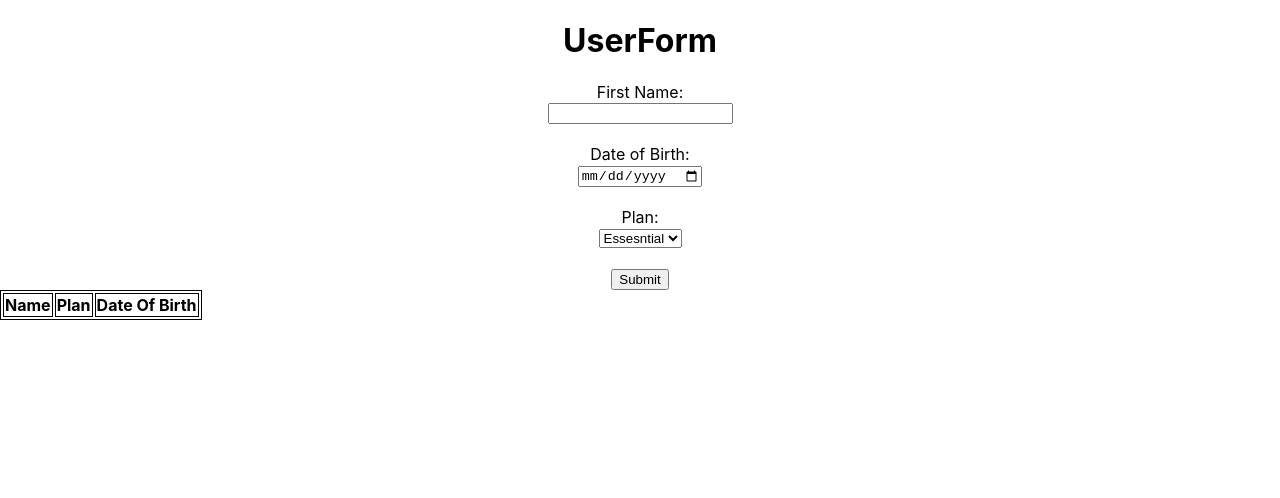
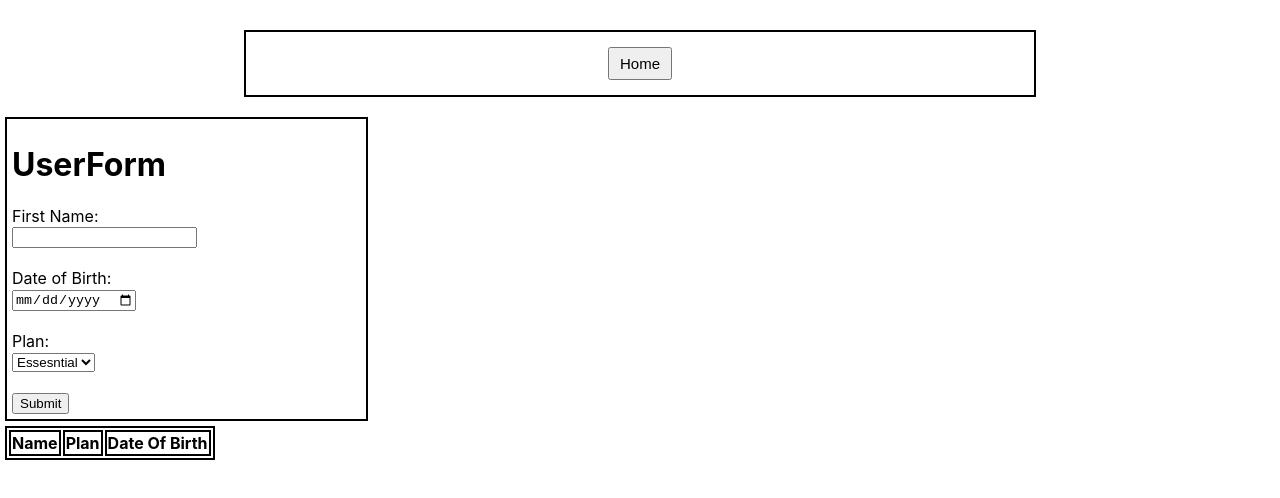
Before and after one commit to sbm1998/NewTask, a React (Create React App) app: page /form in a window 1280 px wide. Shown: the top 498 px of the page. Built offline with nearby package versions, Linux system fonts and the light colour scheme.

Commit message:
style_added_and_api_call_alert

```diff
--- a/package.json
+++ b/package.json
@@ -21,6 +21,7 @@
     "react-dom": "^17.0.2",
     "react-router-dom": "^5.2.0",
     "react-scripts": "4.0.3",
+    "reactstrap": "^9.0.1",
     "typescript": "^4.4.4",
     "web-vitals": "^1.1.2"
   },
--- a/src/App.css
+++ b/src/App.css
@@ -1,3 +1,4 @@
+/* @import "bootstrap/dist/css/bootstrap.css"; */
 .App {
   text-align: center;
 }
--- a/src/Components/RandomData.tsx
+++ b/src/Components/RandomData.tsx
@@ -20,11 +20,6 @@ const RandomData: React.FC<Props> = (props) => {
     changeAllUsersSubscriptionPlan,
   } = props.UsersStore;
 
-  console.log(users);
-
-  // useEffect(() => {
-  //     props.UsersStore.getUserData()
-  // }, [])
   const getData = () => {
     props.UsersStore.getUserData();
   };
@@ -34,6 +29,7 @@ const RandomData: React.FC<Props> = (props) => {
   };
   return (
     <div>
+      <div className="designButton">
         <button
           onClick={() => {
             history.push("/form");
@@ -51,9 +47,13 @@ const RandomData: React.FC<Props> = (props) => {
         <button className="fetchUser" onClick={getData}>
           Fetch Users
         </button>
-      <button className="updateplan " onClick={changeAllUsersSubscriptionPlan}>
+        <button
+          className="updateplan "
+          onClick={changeAllUsersSubscriptionPlan}
+        >
           Update subscription plan
         </button>
+      </div>
 
       <div>
         {loadingUser ? (
@@ -72,7 +72,6 @@ const RandomData: React.FC<Props> = (props) => {
                 return (
                   <tr>
                     <td> {item.username}</td>
-
                     <td>
                       {item.changingPlan ? <div>changing..</div> : item.plan}
                     </td>
--- a/src/Components/SearchUsers.tsx
+++ b/src/Components/SearchUsers.tsx
@@ -1,6 +1,7 @@
 import React, { useEffect, ChangeEvent } from "react";
 import { inject, observer } from "mobx-react";
 import { UsersStore } from "../Stores/Users";
+import { useHistory } from "react-router-dom";
 import "./Style.css";
 
 type StoreProps = {
@@ -10,6 +11,7 @@ type StoreProps = {
 interface Props extends StoreProps {}
 
 const SearchUsers: React.FC<Props> = (props) => {
+  let history = useHistory();
   const { setSearchText, searchText, getFilterUsers } = props.UsersStore;
 
   useEffect(() => {
@@ -27,6 +29,15 @@ const SearchUsers: React.FC<Props> = (props) => {
   return (
     <>
       <h1>User Search Form</h1>
+      <div className="designButton">
+        <button
+          onClick={() => {
+            history.push("/");
+          }}
+        >
+          Home
+        </button>
+      </div>
       <form>
         SearchBox:{" "}
         <input
@@ -37,7 +48,6 @@ const SearchUsers: React.FC<Props> = (props) => {
           value={searchText}
         />
         <br />
-        {/* <button>Submit</button>  */}
         <br />
       </form>
 
@@ -62,5 +72,4 @@ const SearchUsers: React.FC<Props> = (props) => {
     </>
   );
 };
-
 export default inject("UsersStore")(observer(SearchUsers));
--- a/src/Components/Style.css
+++ b/src/Components/Style.css
@@ -1,13 +1,15 @@
 .fetchUser{
+    color: #fff;
     background-color: red;
     border-radius: 15px;
     font-size: large;
-    font-weight: bold;
+    font-weight: 500;
 }
 .updateplan{
+    color: #fff;
     background-color: blue;
     font-size: medium;
-    font-weight: bold;
+    font-weight: 500;
 }
 .cancelupdate{
     background-color: green;
@@ -15,5 +17,38 @@
     font-weight: bold;
 }
 table, th, td {
-    border: 1px solid black;
+    border: 2px solid black;
+    margin: 5px;
+    border-collapse: unset;
   }
+
+table button {
+      border: 2px solid black;
+
+    }
+
+.designButton {
+    border: 2px solid #000;
+    margin: 30px auto 20px;
+    padding: 10px;
+    width: 60%;
+}
+.designButton button {
+      font-size: 15px;
+      margin: 5px 5px;
+      padding: 6px 10px;
+      text-transform: capitalize;
+  }
+
+form {
+    border: 2px solid black;
+    text-align: left;
+    margin: 5px;
+    padding: 5px;
+    width: 349px;
+}
+
+label {
+    width: 100px;
+    text-align: left;
+}
--- a/src/Components/UserForm.tsx
+++ b/src/Components/UserForm.tsx
@@ -1,8 +1,8 @@
 import React, { ChangeEvent, useEffect } from "react";
 import { UsersStore } from "../Stores/Users";
 import { inject, observer } from "mobx-react";
+import { useHistory } from "react-router-dom";
 import "./Style.css";
-import { Form, Button } from "react-bootstrap";
 
 type StoreProps = {
   UsersStore: UsersStore;
@@ -11,6 +11,7 @@ type StoreProps = {
 interface Props extends StoreProps {}
 
 const UserForm: React.FC<Props> = (props) => {
+  let history = useHistory();
   const {
     setFname,
     setDob,
@@ -20,6 +21,8 @@ const UserForm: React.FC<Props> = (props) => {
     plan,
     setUsersPlan,
     error,
+    getUserData,
+    changeAllUsersSubscriptionPlan,
   } = props.UsersStore;
 
   const handleFname = (e: ChangeEvent<HTMLInputElement>) => {
@@ -53,9 +56,8 @@ const UserForm: React.FC<Props> = (props) => {
     parseUserData.push(userFormData);
 
     localStorage.setItem("user", JSON.stringify(parseUserData));
-    // console.log(userFormData)
+
     setFname("");
-    // document.getElementById("dateinput")?.value = ""
     setDob(null);
     setPlan("");
   };
@@ -66,7 +68,17 @@ const UserForm: React.FC<Props> = (props) => {
   }, []);
   return (
     <>
+      <div className="designButton">
+        <button
+          onClick={() => {
+            history.push("/");
+          }}
+        >
+          Home
+        </button>
+      </div>
       <form>
+        <div className="designForm">
           <h1>UserForm</h1>
           <label htmlFor="fname">First Name:</label>
           <br />
@@ -100,31 +112,10 @@ const UserForm: React.FC<Props> = (props) => {
           </select>
           <br />
           <br />
-        {/* <input type="reset" value="Reset" /> */}
           <input type="submit" value="Submit" onClick={handleValidation} />
+        </div>
       </form>
 
-      {/* <Form>
-  <Form.Group className="mb-3" controlId="formBasicEmail">
-    <Form.Label>Email address</Form.Label>
-    <Form.Control type="email" placeholder="Enter email" />
-    <Form.Text className="text-muted">
-      We'll never share your email with anyone else.
-    </Form.Text>
-  </Form.Group>
-
-  <Form.Group className="mb-3" controlId="formBasicPassword">
-    <Form.Label>Password</Form.Label>
-    <Form.Control type="password" placeholder="Password" />
-  </Form.Group>
-  <Form.Group className="mb-3" controlId="formBasicCheckbox">
-    <Form.Check type="checkbox" label="Check me out" />
-  </Form.Group>
-  <Button variant="primary" type="submit">
-    Submit
-  </Button>
-</Form>
-   */}
       <div>
         <table>
           <thead>
@@ -152,5 +143,4 @@ const UserForm: React.FC<Props> = (props) => {
     </>
   );
 };
-
 export default inject("UsersStore")(observer(UserForm));
```
Also changed, not shown: src/Stores/Users.ts (+0 -15 lines), 1 other file (tests, documents, lock files or other folders). Lines whose indentation alone changed are shown as unchanged.
